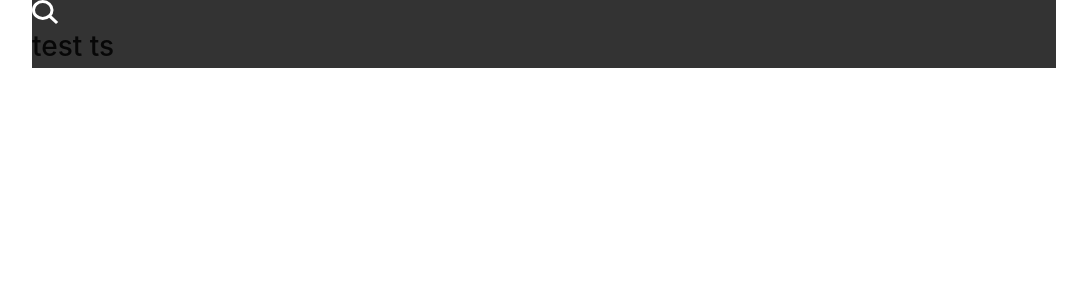
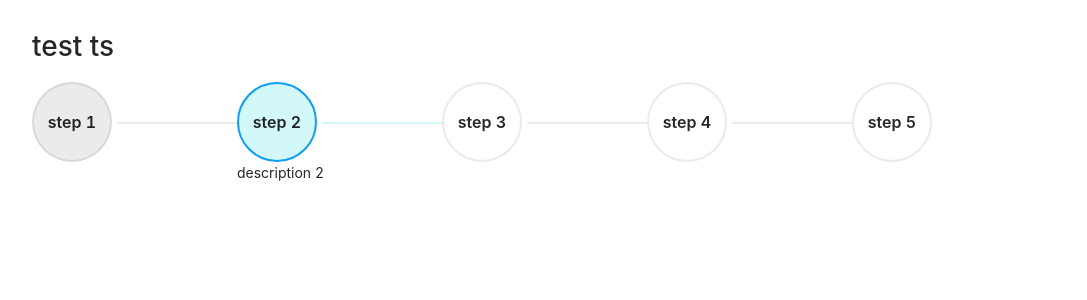
Before and after one commit to SyLoc/custom_redux, a React (Create React App) app: page / in a window 1280 px wide. Shown: the top 300 px of the page, without its empty margins (96-1183 px from the left). Built offline with nearby package versions, Linux system fonts and the light colour scheme.

Commit message:
add steps

```diff
--- a/package.json
+++ b/package.json
@@ -16,7 +16,7 @@
     "node-sass": "^7.0.1",
     "react": "^18.1.0",
     "react-dom": "^18.1.0",
-    "react-icons": "^4.3.1",
+    "react-icons": "^4.4.0",
     "react-player": "^2.10.1",
     "react-router-dom": "^6.3.0",
     "react-scripts": "5.0.1",
@@ -46,6 +46,5 @@
       "last 1 firefox version",
       "last 1 safari version"
     ]
-  },
-  "devDependencies": {}
+  }
 }
--- a/src/contexts/useAuthContext/index.js
+++ b/src/contexts/useAuthContext/index.js
@@ -1,4 +1,4 @@
-import React, { useContext, useReducer, useState } from "react"
+import React, { useContext, useReducer } from "react"
 
 const initAuth = {
   userName: "",
--- a/src/features/movies/components/searchBar/index.tsx
+++ b/src/features/movies/components/searchBar/index.tsx
@@ -26,6 +26,7 @@ const SearchBar: React.FC<any> = (props) => {
         }
 
         onSubmit(refInputValue)
+        setValue("")
     }
 
     useEffect(() => {
--- /dev/null
+++ b/src/features/steps/index.tsx
@@ -0,0 +1,60 @@
+import React, { useMemo, useState } from "react";
+import "./styles.scss"
+
+const Steps: React.FC<any> = (props) => {
+    const { stepsDefault = [], onSelect = () => {}, onStepActive = () => {} } = props
+    const [steps, setSteps] = useState<any[]>(stepsDefault || [])
+
+    const activeIndex = useMemo(() => {
+        let actIndex = 0
+        steps.map((step, index) => {
+            if (step.active) {
+                actIndex = index
+            }
+            return step
+        })
+
+        onStepActive(stepsDefault[actIndex])
+
+        return actIndex
+    }, [steps, onStepActive, stepsDefault])
+
+
+    const handleSelect = (id: number | string) => {
+        setSteps(
+            steps.map((st) => {
+                if (st.id === id) {
+                    return {
+                        ...st,
+                        active: !st.active
+                    }
+                }
+                return st
+            })
+        )
+        onSelect(id)
+    }
+
+
+    return (
+        <div className="step">
+            {
+                steps.map((step, index) => (
+                    <div
+                        key={step.id}
+                        onClick={() => handleSelect(step.id)}
+                        style={{ width: `${steps.length - 1 === index ? "80px" : "100%"}` }}
+                        className="step-item-container"
+                    >
+                        <div
+                            className={`step-item ${index === activeIndex ? "step-item--active" : index < activeIndex && "step-item--completed"}`}
+                        >{step.title}</div>
+                        <div className="step-item-sub">{step.subtitle}</div>
+                    </div>
+                ))
+            }
+        </div>
+    )
+}
+
+export default Steps;
--- /dev/null
+++ b/src/features/steps/styles.scss
@@ -0,0 +1,61 @@
+.step {
+    width: 100%;
+    display: flex;
+    justify-content: space-between;
+    align-items: center;
+    max-width: 1200px;
+
+    .step-item-container {
+        position: relative;
+
+        --width-item: 80px;
+
+        .step-item {
+            width: var(--width-item);
+            height:var(--width-item);
+            overflow: hidden;
+            background: #fff;
+            border-radius: 50%;
+            font-size: 16px;
+            font-weight: 600;
+            display: flex;
+            align-items: center;
+            justify-content: center;
+            border: 2px solid #00000014;
+            transition: all .5s linear;
+
+
+            &::before {
+                position: absolute;
+                content: "";
+                width: calc(100% - 85px);
+                display: block;
+                top: 50%;
+                right: 0px;
+                background: #00000014;
+                height: 2px;
+            }
+
+            &--completed {
+                background: #00000014;
+            }
+
+            &--active {
+                background: rgba(66, 224, 235, 0.235);
+                border: 2px solid rgb(14, 157, 240);
+
+                &::before {
+                    background: rgba(66, 224, 235, 0.235);
+                }
+            }
+
+        }
+
+        .step-item-sub {
+            position: absolute;
+            top: 100%;
+            left: 0;
+        }
+    }
+
+}
--- a/src/features/textTS/index.tsx
+++ b/src/features/textTS/index.tsx
@@ -1,27 +1,65 @@
 import React from "react"
 import SearchBar from "../movies/components/searchBar";
+import Steps from "../steps";
+
+const steps = [
+    {
+        id: 1,
+        title: "step 1",
+        subtitle: "",
+        active: true
+    },
+    {
+        id: 2,
+        title: "step 2",
+        subtitle: "description 2",
+        active: true
+    },
+    {
+        id: 3,
+        title: "step 3",
+        subtitle: "",
+        active: false
+    },
+    {
+        id: 4,
+        title: "step 4",
+        subtitle: "",
+        active: false
+    },
+    {
+        id: 5,
+        title: "step 5",
+        subtitle: "",
+        active: false
+    }
+]
 
 const TestTS: React.FC<any> = (props) => {
 
-    let arr: string[];
-    let object: {
-        name: string,
-        age: 20 | 21
-    }[]
+    // let arr: string[];
+    // let object: {
+    //     name: string,
+    //     age: 20 | 21
+    // }[]
 
     // object = {
     //     name: "john",
     //     age: 21
     // }
 
-    object=[{name: "ehma", age:20},{name: "rocy", age:21}]
+    // object=[{name: "ehma", age:20},{name: "rocy", age:21}]
 
-    arr = ["1223", "abc"]
+    // arr = ["1223", "abc"]
 
     return (
-        <div style={{background:"#333"}}>
+        <div>
             <SearchBar onSubmit={(value: string) => console.log("value", value)}/>
             <h1>test ts</h1>
+
+            <div style={{maxWidth:"900px"}}>
+            <Steps stepsDefault={steps} onStepActive={(item: any) => console.log("item", item)}/>
+            </div>
         </div>
     )
 }
```
Also changed, not shown: 1 other file (tests, documents, lock files or other folders).
